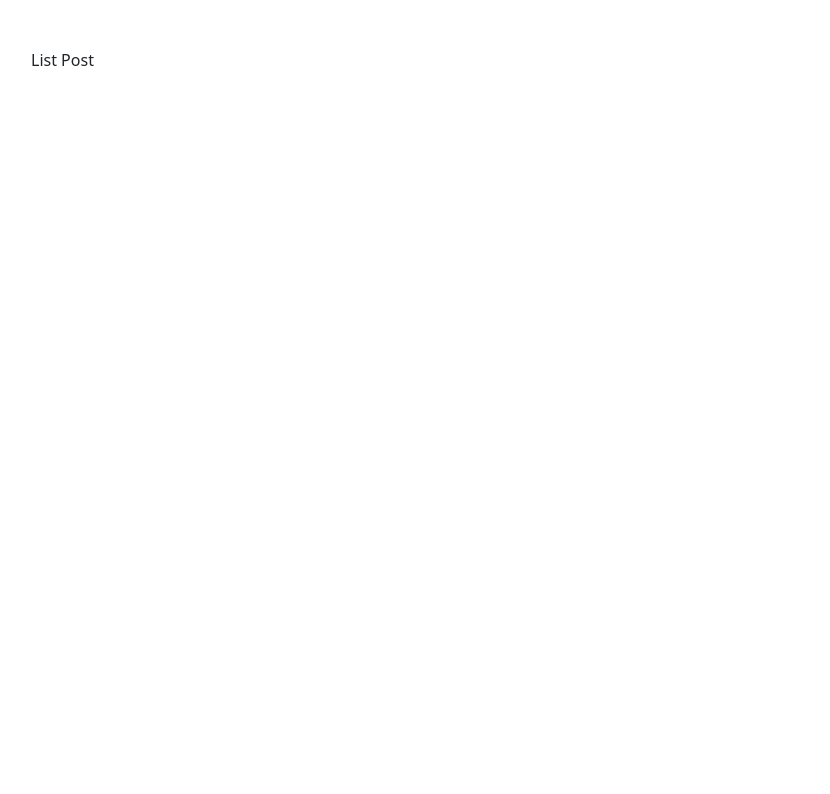
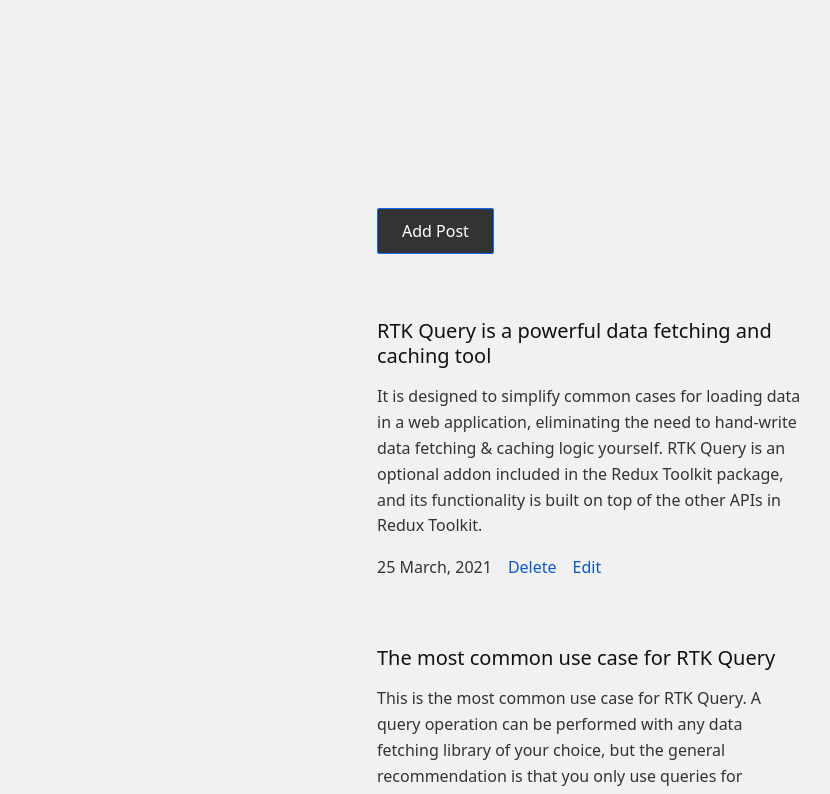
Before and after one commit to farzindev/Blog-RTK-Query, a React (Create React App) app: page /posts in a window 1280 px wide. Shown: the top 794 px of the page, without its empty margins (51-881 px from the left). Built offline with nearby package versions, Linux system fonts and the light colour scheme; data requests are answered from the project's data file; the HTML template or start-up script is replaced by a standard one.

Commit message:
post list and edit form

```diff
--- a/db.json
+++ b/db.json
@@ -1,100 +1,34 @@
 {
   "posts": [
     {
-        "userId": 1,
       "id": 1,
-        "title": "sunt aut facere repellat provident occaecati excepturi optio reprehenderit",
-        "body": "quia et suscipit\nsuscipit recusandae consequuntur expedita et cum\nreprehenderit molestiae ut ut quas totam\nnostrum rerum est autem sunt rem eveniet architecto"
+      "title": "RTK Query is a powerful data fetching and caching tool",
+      "content": "It is designed to simplify common cases for loading data in a web application, eliminating the need to hand-write data fetching & caching logic yourself. \n RTK Query is an optional addon included in the Redux Toolkit package, and its functionality is built on top of the other APIs in Redux Toolkit."
     },
     {
-        "userId": 1,
       "id": 2,
-        "title": "qui est esse",
-        "body": "est rerum tempore vitae\nsequi sint nihil reprehenderit dolor beatae ea dolores neque\nfugiat blanditiis voluptate porro vel nihil molestiae ut reiciendis\nqui aperiam non debitis possimus qui neque nisi nulla"
+      "title": "The most common use case for RTK Query",
+      "content": "This is the most common use case for RTK Query. A query operation can be performed with any data fetching library of your choice, but the general recommendation is that you only use queries for requests that retrieve data. For anything that alters data on the server or will possibly invalidate the cache, you should use a Mutation."
     },
     {
-        "userId": 1,
       "id": 3,
-        "title": "ea molestias quasi exercitationem repellat qui ipsa sit aut",
-        "body": "et iusto sed quo iure\nvoluptatem occaecati omnis eligendi aut ad\nvoluptatem doloribus vel accusantium quis pariatur\nmolestiae porro eius odio et labore et velit aut"
+      "title": "Mutations are used to send data updates to the server and apply the changes to the local cache",
+      "content": "Mutations can also invalidate cached data and force re-fetches. \n \n Defining Mutation Endpoints \n Mutation endpoints are defined by returning an object inside the endpoints section of createApi, and defining the fields using the builder.mutation() method. \n Mutation endpoints should define either a query callback that constructs the URL (including any URL query params), or a queryFn callback that may do arbitrary async logic and return a result. The query callback may also return an object containing the URL, the HTTP method to use and a request body."
     },
     {
-        "userId": 1,
       "id": 4,
-        "title": "eum et est occaecati",
-        "body": "ullam et saepe reiciendis voluptatem adipisci\nsit amet autem assumenda provident rerum culpa\nquis hic commodi nesciunt rem tenetur doloremque ipsam iure\nquis sunt voluptatem rerum illo velit"
+      "title": "A key feature of RTK Query is its management of cached data",
+      "content": "When data is fetched from the server, RTK Query will store the data in the Redux store as a 'cache'. When an additional request is performed for the same data, RTK Query will provide the existing cached data rather than sending an additional request to the server. \n RTK Query provides a number of concepts and tools to manipulate the cache behaviour and adjust it to your needs."
     },
     {
-        "userId": 1,
       "id": 5,
-        "title": "nesciunt quas odio",
-        "body": "repudiandae veniam quaerat sunt sed\nalias aut fugiat sit autem sed est\nvoluptatem omnis possimus esse voluptatibus quis\nest aut tenetur dolor neque"
+      "title": "RTK Query uses a 'cache tag' system to automate re-fetching",
+      "content": "As seen under Default Cache Behavior, when a subscription is added for a query endpoint, a request will be sent only if the cache data does not already exist. If it exists, the existing data will be served instead.\n RTK Query uses a 'cache tag' system to automate re-fetching for query endpoints that have data affected by mutation endpoints. This enables designing your api such that firing a specific mutation will cause a certain query endpoint to consider its cached data invalid, and re-fetch the data if there is an active subscription."
     },
     {
-        "userId": 1,
       "id": 6,
-        "title": "dolorem eum magni eos aperiam quia",
-        "body": "ut aspernatur corporis harum nihil quis provident sequi\nmollitia nobis aliquid molestiae\nperspiciatis et ea nemo ab reprehenderit accusantium quas\nvoluptate dolores velit et doloremque molestiae"
-      },
-      {
-        "userId": 1,
-        "id": 7,
-        "title": "magnam facilis autem",
-        "body": "dolore placeat quibusdam ea quo vitae\nmagni quis enim qui quis quo nemo aut saepe\nquidem repellat excepturi ut quia\nsunt ut sequi eos ea sed quas"
-      },
-      {
-        "userId": 1,
-        "id": 8,
-        "title": "dolorem dolore est ipsam",
-        "body": "dignissimos aperiam dolorem qui eum\nfacilis quibusdam animi sint suscipit qui sint possimus cum\nquaerat magni maiores excepturi\nipsam ut commodi dolor voluptatum modi aut vitae"
-      },
-      {
-        "userId": 1,
-        "id": 9,
-        "title": "nesciunt iure omnis dolorem tempora et accusantium",
-        "body": "consectetur animi nesciunt iure dolore\nenim quia ad\nveniam autem ut quam aut nobis\net est aut quod aut provident voluptas autem voluptas"
-      },
-      {
-        "userId": 1,
-        "id": 10,
-        "title": "optio molestias id quia eum",
-        "body": "quo et expedita modi cum officia vel magni\ndoloribus qui repudiandae\nvero nisi sit\nquos veniam quod sed accusamus veritatis error"
-      },
-      {
-        "userId": 2,
-        "id": 11,
-        "title": "et ea vero quia laudantium autem",
-        "body": "delectus reiciendis molestiae occaecati non minima eveniet qui voluptatibus\naccusamus in eum beatae sit\nvel qui neque voluptates ut commodi qui incidunt\nut animi commodi"
-      },
-      {
-        "userId": 2,
-        "id": 12,
-        "title": "in quibusdam tempore odit est dolorem",
-        "body": "itaque id aut magnam\npraesentium quia et ea odit et ea voluptas et\nsapiente quia nihil amet occaecati quia id voluptatem\nincidunt ea est distinctio odio"
-      },
-      {
-        "userId": 2,
-        "id": 13,
-        "title": "dolorum ut in voluptas mollitia et saepe quo animi",
-        "body": "aut dicta possimus sint mollitia voluptas commodi quo doloremque\niste corrupti reiciendis voluptatem eius rerum\nsit cumque quod eligendi laborum minima\nperferendis recusandae assumenda consectetur porro architecto ipsum ipsam"
-      },
-      {
-        "userId": 2,
-        "id": 14,
-        "title": "voluptatem eligendi optio",
-        "body": "fuga et accusamus dolorum perferendis illo voluptas\nnon doloremque neque facere\nad qui dolorum molestiae beatae\nsed aut voluptas totam sit illum"
-      },
-      {
-        "userId": 2,
-        "id": 15,
-        "title": "eveniet quod temporibus",
-        "body": "reprehenderit quos placeat\nvelit minima officia dolores impedit repudiandae molestiae nam\nvoluptas recusandae quis delectus\nofficiis harum fugiat vitae"
-      },
-      {
-        "userId": 2,
-        "id": 16,
-        "title": "sint suscipit perspiciatis velit dolorum rerum ipsa laboriosam odio",
-        "body": "suscipit nam nisi quo aperiam aut\nasperiores eos fugit maiores voluptatibus quia\nvoluptatem quis ullam qui in alias quia est\nconsequatur magni mollitia accusamus ea nisi voluptate dicta"
+      "title": "Query hooks automatically begin fetching data as soon as the component is mounted",
+      "content": "But, there are use cases where you may want to delay fetching data until some condition becomes true. RTK Query supports conditional fetching to enable that behavior.\n If you want to prevent a query from automatically running, you can use the skip parameter in a hook."
     }
   ]
 }
--- a/package.json
+++ b/package.json
@@ -4,8 +4,10 @@
   "private": true,
   "dependencies": {
     "@reduxjs/toolkit": "^1.6.1",
+    "bootstrap": "^5.1.1",
     "json-server": "^0.16.3",
     "react": "^17.0.2",
+    "react-bootstrap": "^1.6.4",
     "react-dom": "^17.0.2",
     "react-redux": "^7.2.5",
     "react-router-dom": "^5.3.0",
--- a/public/index.html
+++ b/public/index.html
@@ -4,7 +4,6 @@
     <meta charset="utf-8" />
     <meta name="viewport" content="width=device-width, initial-scale=1" />
     <title>React - RTK Query</title>
-    <link href="https://cdn.jsdelivr.net/npm/bootstrap@5.1.1/dist/css/bootstrap.min.css" rel="stylesheet" integrity="sha384-F3w7mX95PdgyTmZZMECAngseQB83DfGTowi0iMjiWaeVhAn4FJkqJByhZMI3AhiU" crossorigin="anonymous">
   </head>
   <body>
     <noscript>You need to enable JavaScript to run this app.</noscript>
--- a/src/App.js
+++ b/src/App.js
@@ -1,4 +1,5 @@
 import { BrowserRouter as Router, Route, Redirect } from "react-router-dom";
+import './styles.scss';
 
 // redux
 import { Provider } from "react-redux";
--- a/src/apps/posts/Add.js
+++ b/src/apps/posts/Add.js
@@ -1,8 +1,20 @@
+import { Link } from "react-router-dom";
 const Add = () => {
     return (
-        <div>
-            Add Post
-        </div>
+        <form className="form">
+            <h2>Add Post</h2>
+
+            <label>Title</label>
+            <input name="title" type="text" />
+
+            <label>Content</label>
+            <textarea name="content" rows="10"></textarea>
+
+            <footer className="form-footer">
+                <Link className="btn btn-default" to="/">Cancel</Link>
+                <button className="btn btn-primary" type="submit">Add</button>
+            </footer>
+        </form>
     )
 }
 
--- a/src/apps/posts/List.js
+++ b/src/apps/posts/List.js
@@ -1,8 +1,16 @@
+import { Link } from "react-router-dom";
+import { useGetPostsQuery } from "./_api";
+import ListItem from './ListItem'
 const List = () => {
+    const { data: posts } = useGetPostsQuery();
+
     return (
-        <div>
-            List Post
-        </div>
+        <>
+            <header className="post-header">
+                <Link className="btn btn-primary" to="/posts/add/">Add Post</Link>
+            </header>
+            {posts?.map(item => <ListItem item={item} key={item.id} />)}
+        </>
     )
 }
 
--- /dev/null
+++ b/src/apps/posts/ListItem.js
@@ -0,0 +1,17 @@
+import { Link } from "react-router-dom";
+
+const ListItem = ({ item }) => {
+    return (
+        <article className="post">
+            <h2>{item.title}</h2>
+            <p>{item.content}</p>
+            <footer>
+                <time>25 March, 2021</time>
+                <button>Delete</button>
+                <Link to={`/posts/edit/${item.id}`}>Edit</Link>
+            </footer>
+        </article>
+    )
+}
+
+export default ListItem
--- /dev/null
+++ b/src/styles.scss
@@ -0,0 +1,163 @@
+*,
+*::before,
+*::after {
+  box-sizing: border-box;
+}
+html {
+  font-size: 1em;
+}
+
+body {
+  margin: 0;
+  font-family: system-ui, -apple-system, "Segoe UI", "Helvetica Neue", Arial;
+  font-size: 1rem;
+  font-weight: 400;
+  line-height: 1.618;
+  color: #333;
+  background-color: #f1f1f1;
+  -webkit-text-size-adjust: 100%;
+  -webkit-tap-highlight-color: rgba(0, 0, 0, 0);
+}
+
+p {
+  margin-top: 0;
+  margin-bottom: 1rem;
+}
+
+ol,
+ul {
+  margin: 0;
+  padding: 0;
+  list-style: none;
+}
+
+b,
+strong {
+  font-weight: 500;
+}
+
+a {
+  color: #1774ff;
+  text-decoration: none;
+  &:hover {
+    color: #0084ff;
+  }
+}
+
+img {
+  max-width: 100%;
+}
+
+label {
+  display: inline-block;
+  font-weight: 500;
+}
+
+button {
+  background: none;
+  padding: 0;
+  border: 0;
+  cursor: pointer;
+}
+
+input,
+button,
+select,
+textarea {
+  margin: 0;
+  font-family: inherit;
+  font-size: inherit;
+  line-height: inherit;
+}
+
+textarea {
+  resize: vertical;
+}
+h1,
+h2,
+h3 {
+  margin-bottom: 2rem;
+}
+//
+.container {
+  width: 28rem;
+  max-width: 100%;
+  margin: 10rem auto;
+}
+
+// button
+
+.btn {
+  padding: 0.625rem 1.5rem;
+  display: inline-block;
+  border-radius: 0.125rem;
+  text-align: center;
+  font-weight: 500;
+
+  &-block {
+    width: 100%;
+  }
+
+  &-primary {
+    background-color: #333;
+    color: #fff;
+    &:hover {
+      background-color: #000;
+      color: #fff;
+    }
+  }
+  &-default {
+    background-color: #fff;
+    color: #000;
+
+    &:hover {
+      color: #000;
+    }
+  }
+}
+
+// form
+.form {
+  &-footer {
+    display: flex;
+    .btn {
+      width: 50%;
+      &:first-child {
+        margin-right: 2rem;
+      }
+    }
+  }
+}
+
+input,
+textarea {
+  display: block;
+  width: 100%;
+  background-color: #fff;
+  border: 0;
+  margin-bottom: 2rem;
+  padding: 0.75rem;
+}
+
+// post
+.post {
+  margin-top: 4rem;
+  h2 {
+    font-size: 1.25rem;
+    font-weight: 500;
+    line-height: 1.25;
+    margin-bottom: 1rem;
+    display: block;
+    color: #111;
+  }
+
+  footer {
+    display: flex;
+
+    button,
+    a {
+      color: #0a58ca;
+      margin-left: 1rem;
+    }
+  }
+}
```
Also changed, not shown: src/apps/posts/Edit.js (+63 -4 lines), 1 other file (tests, documents, lock files or other folders). Lines whose indentation alone changed are shown as unchanged.
